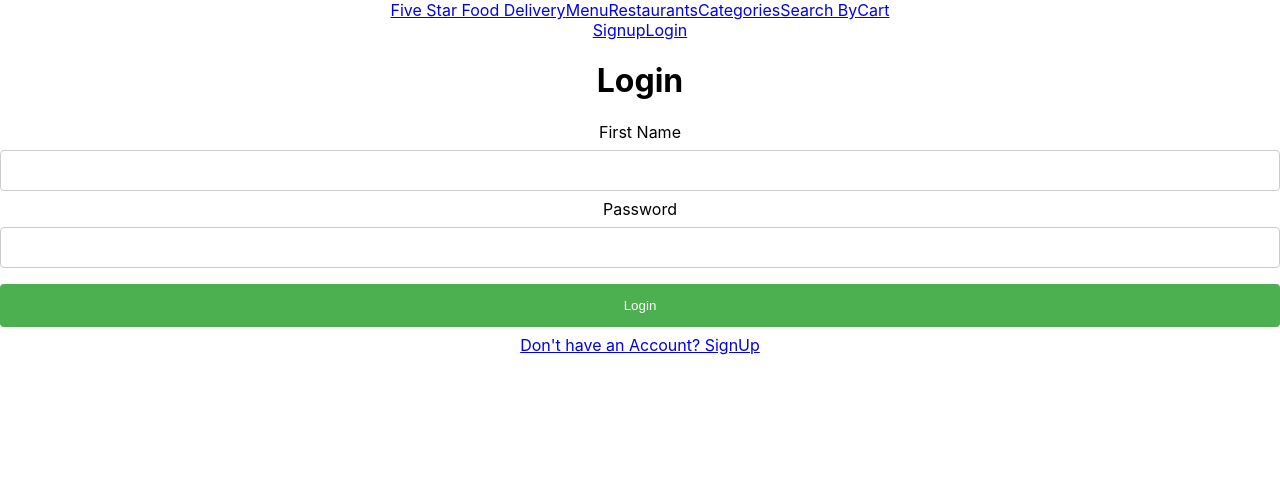
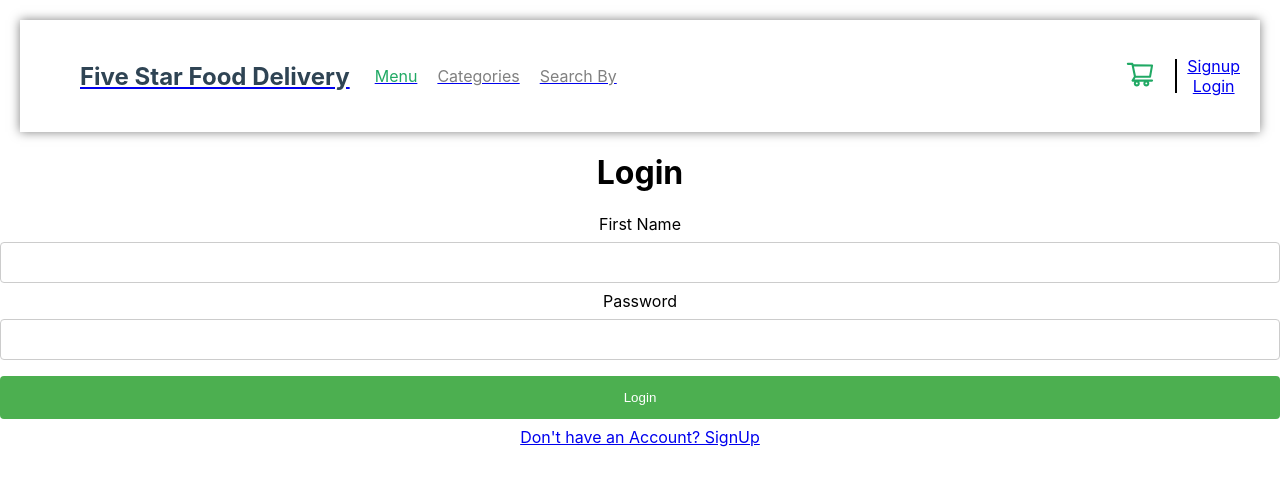
Before and after one commit to DaisyChepyegon/Five-Star-Food-Delivery, a React (Create React App) app in the folder client/: page / in a window 1280 px wide. Shown: the top 486 px of the page. Built offline with nearby package versions, Linux system fonts and the light colour scheme; no server answers.

Commit message:
style the navbar

```diff
--- a/client/src/Components/menu/menu.js
+++ b/client/src/Components/menu/menu.js
@@ -32,6 +32,7 @@ function Menu() {
       newCart.push(itemInCart);
     }
     setCart(newCart);
+
   }
 
 
--- a/client/src/Components/navbar/NavBar.js
+++ b/client/src/Components/navbar/NavBar.js
@@ -1,77 +1,44 @@
-
-import React from 'react'
+import React from "react";
 import { NavLink } from "react-router-dom";
-import {useNavigate} from "react-router-dom";
+import { AiOutlineShoppingCart } from "react-icons/ai";
+import styles from "./navbar.module.css";
 
 function Navbar({ customer, setCustomer }) {
-  const navigate = useNavigate();
-
   function handleLogoutClick() {
     fetch("/logout", { method: "DELETE" }).then((r) => {
       if (r.ok) {
         setCustomer(null);
-        navigate("/login")
       }
     });
   }
-
   return (
-    <nav>
-      <div className='navigate'>
-        <NavLink to="/home">Five Star Food Delivery</NavLink>
-        <NavLink to="/menu">Menu</NavLink>
-        <NavLink to="/restaurants">Restaurants</NavLink>
-        <NavLink to="/categories">Categories</NavLink>
-        <NavLink to="/searchby">Search By</NavLink>
-        <NavLink to="/cart">Cart</NavLink>
-      </div>
-      <div className='navigates'>
+    <nav className={styles.navbar}>
+      <ul style={{ flex: 1 }}>
+     <NavLink  to="/home"><li className={styles.logo}>Five Star Food Delivery</li></NavLink>
+     <NavLink to="/menu"><li style={{ color: "#20A964" }} className={styles.item}>
+          Menu
+        </li></NavLink>
+        <NavLink to="/categories"> <li className={styles.item}>Categories</li></NavLink>
+        <NavLink to="/searchby"> <li className={styles.item}>Search By</li></NavLink>
+      </ul>
+      <ul>
+      <NavLink to="/cart"> <li className={styles.item}>
+            {/* Find more icons at https://react-icons.github.io/react-icons/search */}
+          <AiOutlineShoppingCart size={30} color="#20A964"/>
+        </li></NavLink>
+        <li><hr/></li>
+        <div>
         {customer ? (
           <button onClick={handleLogoutClick}>Logout</button>
         ) : (
           <>
-            <NavLink to="/signup">Signup</NavLink>
-            <NavLink to="/login">Login</NavLink>
-          </>
+        <NavLink to="/signup"><li className={styles.Signup}>Signup</li></NavLink>
+        <NavLink to="/login"><li className={styles.Login}>Login</li></NavLink>
+        </>
         )}
-      </div>
+        </div>
+      </ul>
     </nav>
   );
-}
-
+};
 export default Navbar;
-
-
-
-
-// import React from "react";
-// import { AiOutlineShoppingCart } from "react-icons/ai";
-// import styles from "./navbar.module.css";
-
-// const NavBar = () => {
-//   return (
-//     <nav className={styles.navbar}>
-//       <ul style={{ flex: 1 }}>
-//         <li className={styles.logo}>Five star food delivery</li>
-//         <li style={{ color: "#2f4454" }} className={styles.item}>
-//           Menu
-//         </li>
-//         <li className={styles.item}>Restaurant</li>
-//         <li className={styles.item}>Categories</li>
-//         <li className={styles.item}>Search By</li>
-//       </ul>
-
-//       <ul>
-//         <li className={styles.item}>
-//             {/* Find more icons at https://react-icons.github.io/react-icons/search */}
-//           <AiOutlineShoppingCart size={30} color="#2f4454"/>
-//         </li>
-//         <li><hr/></li>
-//         <li className={styles.profile}>Profile</li>
-//         <li className={styles.logout}>Logout</li>
-//       </ul>
-//     </nav>
-//   );
-// };
-
-// export default NavBar;
--- a/client/src/Components/navbar/Navbar.css
+++ b/client/src/Components/navbar/Navbar.css
@@ -1,9 +1,11 @@
 nav{
+  background-color: rgba(245, 240, 240, 0.945);
+  color: black;
+}
+.navigate{
   display: flex;
+  flex-direction: row;
+  justify-content: space-around;
   padding: 1em 2em;
   position: sticky;
-  box-shadow: 0 0 10px rgba(0, 0, 0, 0.5);
-  top: 0;
-  z-index: 10;
-  background-color: white;
 }
--- a/client/src/Components/navbar/navbar.module.css
+++ b/client/src/Components/navbar/navbar.module.css
@@ -1,6 +1,7 @@
 .navbar {
   display: flex;
-  padding: 1em 2em;
+  padding: 20px;
+  margin: 20px;
   position: sticky;
   box-shadow: 0 0 10px rgba(0, 0, 0, 0.5);
   top: 0;
```
